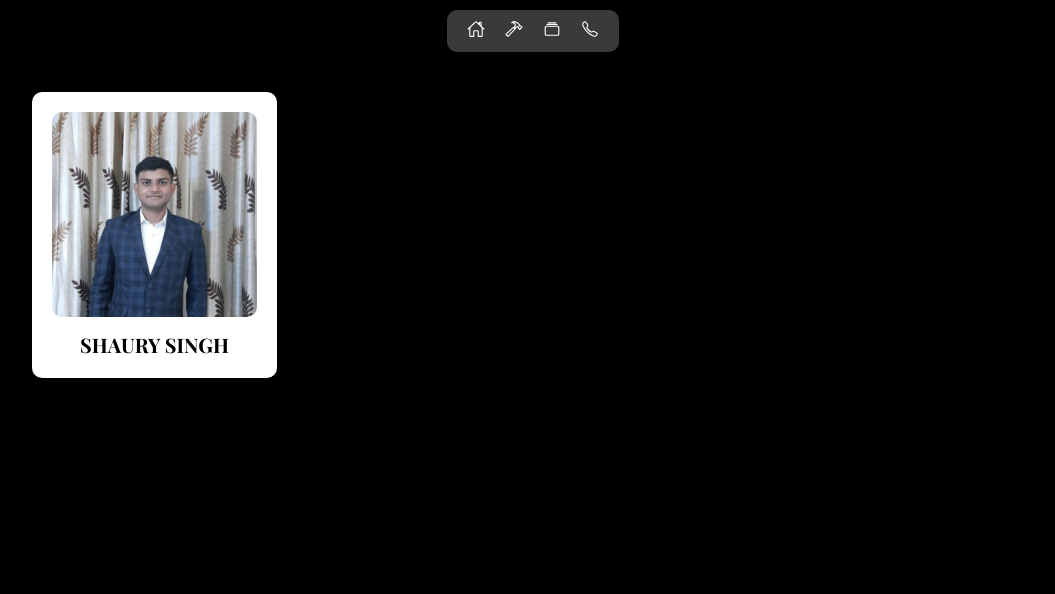
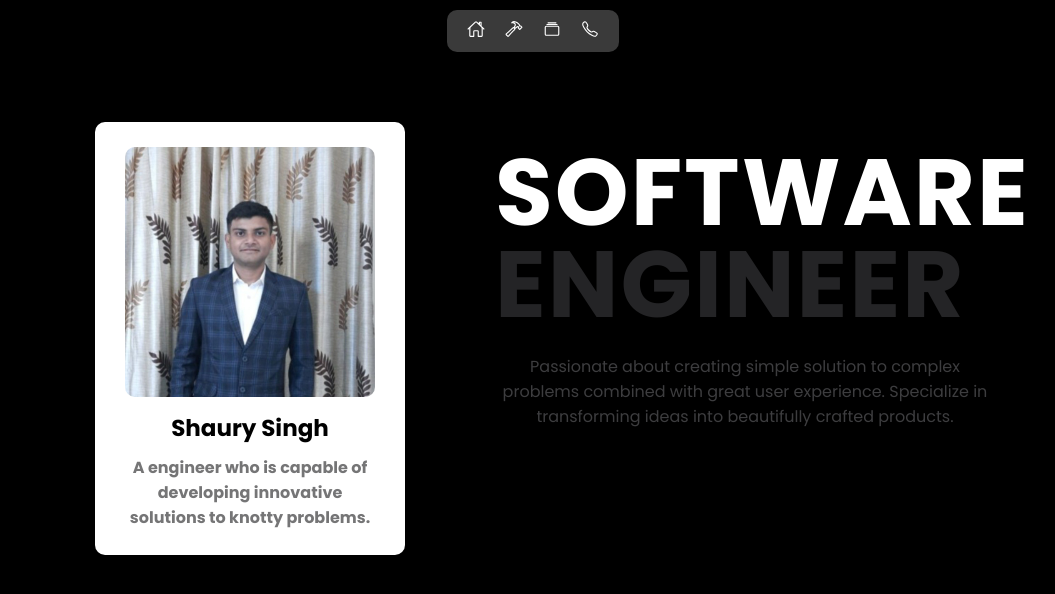
Before and after one commit to shaury-singh/portfolio-v1, a React (Create React App) app: page / in a window 1280 px wide. Shown: the top 594 px of the page, without its empty margins (107-1162 px from the left). Built offline with nearby package versions, Linux system fonts and the light colour scheme; a web font is replaced by a local one.

Commit message:
basic info added

```diff
--- a/src/App.css
+++ b/src/App.css
@@ -1,4 +1,5 @@
 @import url('https://fonts.googleapis.com/css2?family=Playfair+Display:ital,wght@0,400..900;1,400..900&family=Poppins:ital,wght@0,100;0,200;0,300;0,400;0,500;0,600;0,700;0,800;0,900;1,100;1,200;1,300;1,400;1,500;1,600;1,700;1,800;1,900&family=Roboto:ital,wght@0,100;0,300;0,400;0,500;0,700;0,900;1,100;1,300;1,400;1,500;1,700;1,900&display=swap');
+@import url('https://fonts.googleapis.com/css2?family=Poppins:ital,wght@0,100;0,200;0,300;0,400;0,500;0,600;0,700;0,800;0,900;1,100;1,200;1,300;1,400;1,500;1,600;1,700;1,800;1,900&family=Roboto:ital,wght@0,100;0,300;0,400;0,500;0,700;0,900;1,100;1,300;1,400;1,500;1,700;1,900&display=swap');
 *{
   margin: 0;
   padding: 0;
@@ -11,8 +12,17 @@ body{
   display: flex;
 }
 /* Alignments and Justifications */
+.text-center{
+  text-align: center;
+}
+.text-left{
+  text-align: left;
+}
 .justify-center{
   justify-content: center;
+}
+.justify-start{
+  justify-content: flex-start;
 }
 .justify-end{
   justify-content: flex-end;
@@ -20,6 +30,9 @@ body{
 /* Widths */
 .width-content{
   width: max-content;
+}
+.width-min{
+  width: min-content;
 }
 .width-40{
   width: 40%;
@@ -36,9 +49,12 @@ body{
 .width-70{
   width: 70%;
 }
+.width-500{
+  width: 500px;
+}
 /* Heights */
 .height-main{
-  height: 205px;
+  height: 250px;
 }
 .height-sml{
   height: 15px;
@@ -51,14 +67,23 @@ body{
   padding: 10px;
 }
 .padding-main{
-  padding: 20px 20px;
+  padding: 25px 30px;
 }
 /* Margins */
 .margin-top{
   margin-top: 40px;
 }
+.margin-top-extra{
+  margin-top: 70px;
+}
 .margin-t-sml{
   margin-top: 10px;
+}
+.margin-left{
+  margin-left: 40px;
+}
+.margin-left-extra{
+  margin-left: 90px;
 }
 .spacing-r-sml{
   margin: 0px 10px;
@@ -78,15 +103,43 @@ body{
 .whiten{
   color: white;
 }
+.darken{
+  color: rgba(182, 180, 189, 0.2);
+}
+.darken-mix{
+  color: rgba(40, 40, 42, 0.645);
+}
+.third-font{
+  color: rgba(88, 88, 91, 0.69);
+}
 /* Fonts */
 .font-main{
-  font-size: 20px;
+  font-size: 23px;
+}
+.font-head{
+  font-size: 94px;
+}
+.font-spacing{
+  letter-spacing: 2px;
 }
 .font-roboto{
   font-family: "Roboto", system-ui;
 }
 .font-playfair{
   font-family: "Playfair Display", system-ui;
+}
+.font-poppins{
+  font-family: "Poppins", serif;
+}
+/* Positions */
+.pos-abs{
+  position: absolute;
+}
+.pos-rel{
+  position: relative;
+}
+.top{
+  top: 0%;
 }
 /* Externals  */
 .border-10{
@@ -95,3 +148,12 @@ body{
 .cursor-pointer{
   cursor: pointer;
 }
+.transform-up{
+  transform: translateY(-35%);
+}
+.transform-up-max{
+  transform: translateY(-50px);
+}
+.transform-left{
+  transform: translateX(10px);
+}
--- a/src/Components/Image.js
+++ b/src/Components/Image.js
@@ -4,13 +4,22 @@ import logo from "../Images/shaury.jpeg";
 export default function Image() {
   return (
     <div>
-      <div className='float-left width-30 primary-flex justify-end'>
-        <div className='bg-white padding-main margin-top border-10 primary-grid justify-center'>
+      <div className='float-left width-40 primary-flex justify-end'>
+        <div className='bg-white padding-main margin-top-extra border-10 primary-grid justify-center width-min'>
           <img src={logo} alt='' className='height-main border-10'></img>
-          <p className='primary-flex justify-center font-playfair font-main margin-t-sml'><b>SHAURY SINGH</b></p>
+          <h1 className='primary-flex justify-center font-poppins font-main margin-t-sml'><b>Shaury Singh</b></h1>
+          <p className='text-center margin-t-sml font-poppins darken-mix'><b>A engineer who is capable of developing innovative solutions to knotty problems.</b></p>
         </div>
       </div>
-      <div className='float-left width-70'></div>
+      <div className='float-left width-60'>
+        <div className='primary-grid justify-center pos-rel'>
+          <h1 className='font-poppins whiten font-head font-spacing margin-top-extra primary-flex justify-start margin-left-extra'>SOFTWARE</h1>
+          <h1 className='font-poppins font-head font-spacing primary-flex justify-start margin-left-extra transform-up darken'>ENGINEER</h1>
+          <div className='primary-flex margin-left-extra'>
+            <p className='third-font text-center width-500 font-poppins transform-up-max'>Passionate about creating simple solution to complex problems combined with great user experience. Specialize in transforming ideas into beautifully crafted products.</p>
+          </div>
+        </div>
+      </div>
     </div>
   )
 }
```
